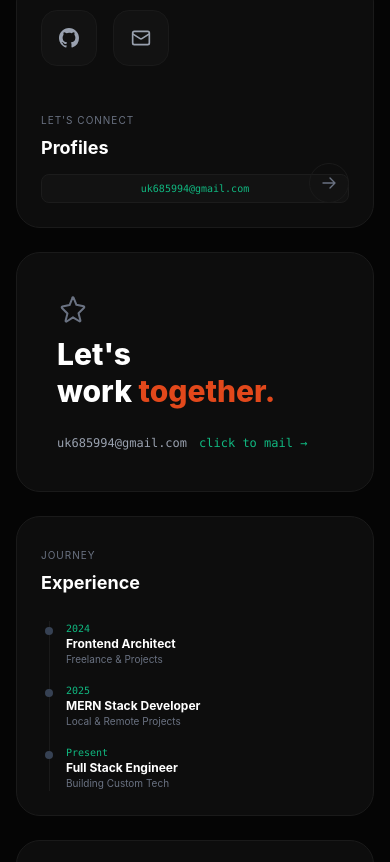
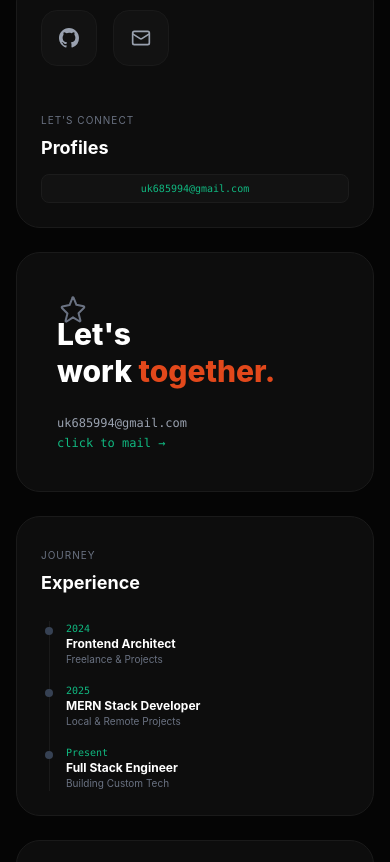
Before and after one commit to 123umair/Portfolio, a React (Vite) app: page / in a window 390 px wide. Shown: the part 3103-3965 px from the top of the page. Built offline with nearby package versions, Linux system fonts and the light colour scheme.

Commit message:
fix: responsive details grid (2-col at md, 4-col at lg), span classes on anchor wrappers, arrow/email overlap in Profiles + CTA cards

```diff
--- a/src/views/components/DeveloperProfile.tsx
+++ b/src/views/components/DeveloperProfile.tsx
@@ -1,5 +1,5 @@
 import React from 'react';
-import { Card, ArrowIcon } from './Card';
+import { Card } from './Card';
 import { profile } from '../../models/profile';
 import { useClipboardFeedback } from '../../controllers/useClipboardFeedback';
 
@@ -63,7 +63,6 @@ export const DeveloperProfile: React.FC = () => {
           {copied ? '✓ copied to clipboard' : profile.email}
         </button>
       </div>
-      <ArrowIcon />
     </Card>
   );
 };
--- a/src/views/components/ExperienceTimeline.tsx
+++ b/src/views/components/ExperienceTimeline.tsx
@@ -5,8 +5,8 @@ import { profile, mailtoLink } from '../../models/profile';
 /** CTA card — the whole card opens an email to the real address */
 export const ExperienceTimeline: React.FC = () => {
   return (
-    <a href={mailtoLink} aria-label={`Email ${profile.name}`} className="block outline-none">
-      <Card className="col-span-1 md:col-span-2 flex flex-col justify-end min-h-60 p-10 hover:shadow-[0_10px_40px_rgba(226,72,27,0.08)]">
+    <a href={mailtoLink} aria-label={`Email ${profile.name}`} className="block col-span-1 md:col-span-2 outline-none">
+      <Card className="flex flex-col justify-end min-h-60 p-10 hover:shadow-[0_10px_40px_rgba(226,72,27,0.08)]">
         {/* Decorative Star Icon on Top Left of Content */}
         <div className="absolute top-10 left-10 text-gray-500 transition-colors duration-300 group-hover:text-[#e2481b]">
           <svg
@@ -32,9 +32,9 @@ export const ExperienceTimeline: React.FC = () => {
           </h2>
         </div>
 
-        <div className="mt-6 flex items-center gap-3 text-xs font-mono text-gray-400">
-          <span>{profile.email}</span>
-          <span className="text-[#10b981] group-hover:translate-x-1 transition-transform duration-300">
+        <div className="mt-6 flex flex-col sm:flex-row sm:items-center gap-x-3 gap-y-1 text-xs font-mono text-gray-400">
+          <span className="truncate min-w-0">{profile.email}</span>
+          <span className="shrink-0 whitespace-nowrap text-[#10b981] group-hover:translate-x-1 transition-transform duration-300">
             click to mail →
           </span>
         </div>
--- a/src/views/components/ServicesCard.tsx
+++ b/src/views/components/ServicesCard.tsx
@@ -4,7 +4,7 @@ import { techStack } from '../../models/techStack';
 
 export const ServicesCard: React.FC = () => {
   return (
-    <Card className="col-span-1 md:col-span-2 flex flex-col justify-between min-h-[250px]" id="stack">
+    <Card className="md:col-span-1 lg:col-span-2 flex flex-col justify-between min-h-[250px]" id="stack">
       <div>
         <span className="text-[10px] uppercase tracking-widest text-gray-500">Core Engine</span>
         <h3 className="text-lg font-bold text-white mt-1">Tech Stack</h3>
--- a/src/views/components/StatsCard.tsx
+++ b/src/views/components/StatsCard.tsx
@@ -4,7 +4,7 @@ import { experienceEvents } from '../../models/experience';
 
 export const StatsCard: React.FC = () => {
   return (
-    <Card className="col-span-1 md:col-span-2 flex flex-col justify-between min-h-62.5 p-6" id="experience">
+    <Card className="md:col-span-1 lg:col-span-2 flex flex-col justify-between min-h-62.5 p-6" id="experience">
       <div>
         <span className="text-[10px] uppercase tracking-widest text-gray-500">Journey</span>
         <h3 className="text-lg font-bold text-white mt-1 mb-6">Experience</h3>
--- a/src/views/pages/Home.tsx
+++ b/src/views/pages/Home.tsx
@@ -31,7 +31,7 @@ export const Home: React.FC = () => {
         {/* AREA 1: Who I am + Terminal */}
         <section
           ref={introRef}
-          className="bento-grid grid grid-cols-1 md:grid-cols-4 gap-6 mt-6 scroll-mt-24"
+          className="bento-grid grid grid-cols-1 md:grid-cols-2 lg:grid-cols-4 gap-6 mt-6 scroll-mt-24"
         >
           <HeroCard />
           <CredentialsCard />
@@ -57,7 +57,7 @@ export const Home: React.FC = () => {
         {/* AREA 3: About, skills, timeline, stats, services */}
         <section
           ref={detailsRef}
-          className="bento-grid grid grid-cols-1 md:grid-cols-4 gap-6 mt-16 scroll-mt-24"
+          className="bento-grid grid grid-cols-1 md:grid-cols-2 lg:grid-cols-4 gap-6 mt-16 scroll-mt-24"
         >
           <Aboutme />
           <DeveloperProfile />
```
